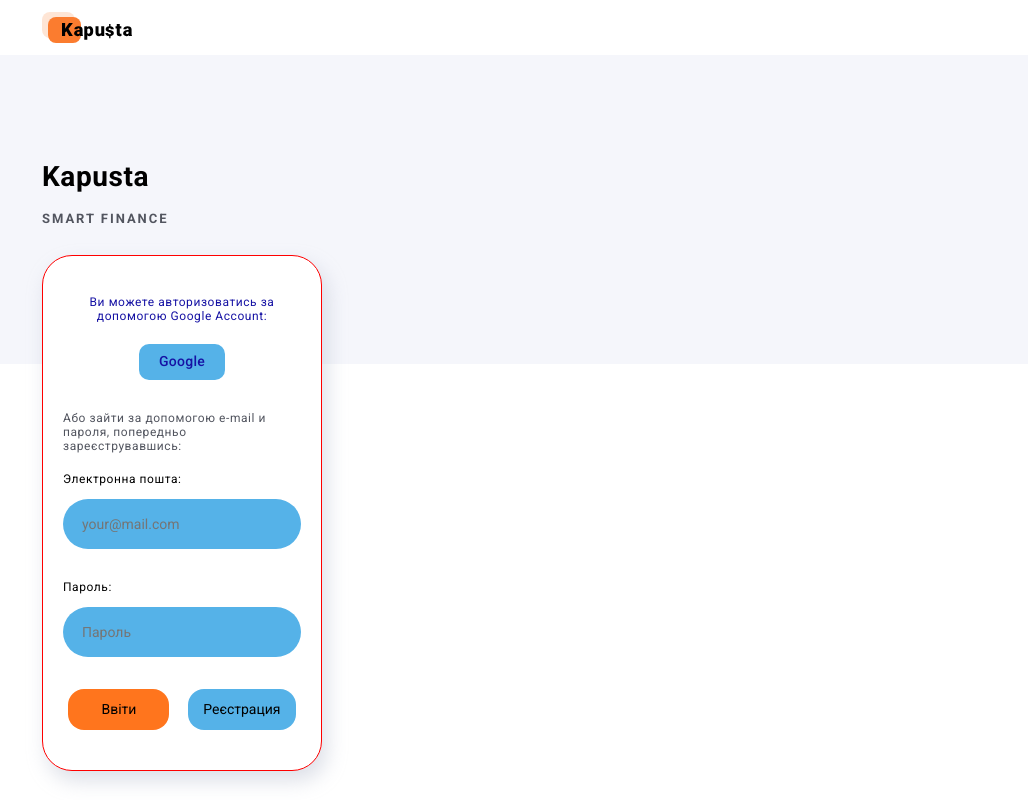
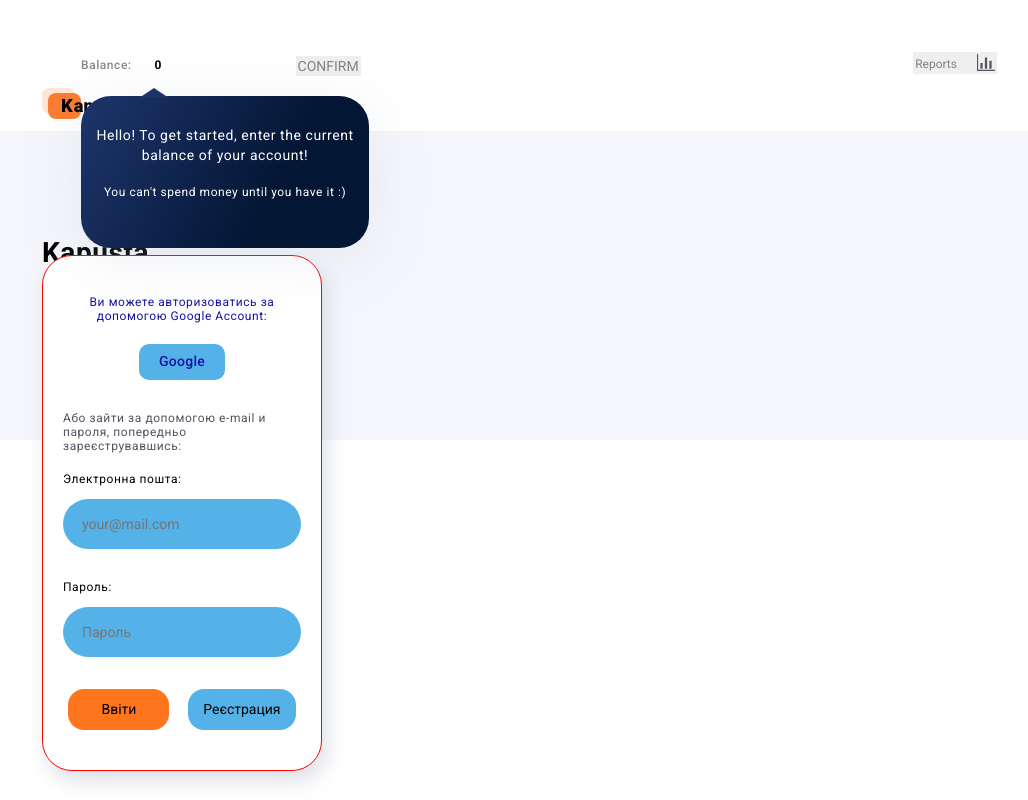
Before and after one commit to Romaleso261981/Pet-project, a React (Create React App) app: page / in a window 1280 px wide. Shown: the whole page, without its empty margins (102-1130 px from the left). Built offline with nearby package versions, Linux system fonts and the light colour scheme.

Commit message:
Balance and Modal without balance

```diff
--- a/package.json
+++ b/package.json
@@ -10,6 +10,7 @@
     "@testing-library/user-event": "^13.5.0",
     "axios": "^0.27.2",
     "classnames": "^2.3.1",
+    "eslint-config-prettier": "^8.6.0",
     "formik": "^2.2.9",
     "framer-motion": "^7.2.1",
     "gsap": "^3.11.0",
--- a/src/App.js
+++ b/src/App.js
@@ -2,10 +2,13 @@ import './App.css';
 // import { ListExpenses } from "./components/ListExpenses/ListExpenses";
 import { Layout } from './components/Layout/Layout';
 import { Routes, Route } from 'react-router-dom';
+import { Balance } from './components/Balance/Balance';
 
 function App() {
   return (
     <>
+      <Balance />
+
       <Layout />
       {/* <Routes>
         <Route
--- /dev/null
+++ b/src/components/Balance/Balance.jsx
@@ -0,0 +1,35 @@
+import style from './Balance.module.scss';
+import { useState } from 'react';
+import { GoGraph } from 'react-icons/go';
+import { Container } from '../Container/Container';
+import ModalWithoutBalance from '../Modals/ModalWithoutBalance/ModalWithoutBalance';
+export const Balance = () => {
+  const [balance, setBalance] = useState(0);
+  const handleChange = (e) => {
+    setBalance(e.target.value);
+  };
+  return (
+    <Container>
+      <div className={style.containers}>
+        <div className={style.flex}>
+          <p className={style.title}>Balance:</p>
+          <input
+            className={style.inputBalance}
+            type="number"
+            name="balance"
+            placeholder="0.00 UAH"
+            style={{ color: '#000000' }}
+            value={balance}
+            onChange={handleChange}
+          />
+          {balance === 0 && <ModalWithoutBalance />}
+
+          <button className={style.buttonConfirm}>confirm</button>
+        </div>
+        <button className={style.report}>
+          Reports <GoGraph className={style.icon} />
+        </button>
+      </div>
+    </Container>
+  );
+};
--- /dev/null
+++ b/src/components/Balance/Balance.module.scss
@@ -0,0 +1,79 @@
+.report {
+  color: #52555fb2;
+  border-color: transparent;
+  font-weight: 400;
+  font-size: 12px;
+  line-height: 1.16;
+  margin-bottom: 43px;
+  display: flex;
+  align-items: end;
+  justify-content: center;
+  @media screen and (min-width: 768px) {
+    margin-right: 37px;
+    margin-left: auto;
+    margin-bottom: -18px;
+  }
+}
+
+.icon {
+  height: 18px;
+  width: 18px;
+  color: #52555f;
+  margin-left: 20px;
+}
+
+.title {
+  color: #52555fb2;
+  font-weight: 500;
+  font-size: 12px;
+  line-height: 1.16;
+  text-align: center;
+  margin-bottom: 20px;
+  @media screen and (min-width: 768px) {
+    margin-bottom: 0;
+    margin-right: 21px;
+    display: flex;
+    align-items: center;
+  }
+}
+
+.inputBalance {
+  border-color: transparent;
+  color: #000000;
+  font-weight: 700;
+  font-size: 12px;
+  text-transform: uppercase;
+  @media screen and (min-width: 768px) {
+  }
+}
+
+.buttonConfirm {
+  color: #52555fb2;
+  text-transform: uppercase;
+  border-color: transparent;
+  @media screen and (min-width: 768px) {
+  }
+}
+
+.flex {
+  text-align: center;
+  @media screen and (min-width: 768px) {
+    display: flex;
+  }
+}
+
+.containers {
+  display: flex;
+  flex-direction: column-reverse;
+  margin-top: 104px;
+  margin-left: 39px;
+  @media screen and (min-width: 768px) {
+    margin-top: 52px;
+    display: flex;
+    align-items: baseline;
+    justify-content: start;
+  }
+  @media screen and (min-width: 1280px) {
+    justify-content: center;
+  }
+}
--- /dev/null
+++ b/src/components/Modals/ModalWithoutBalance/ModalWithoutBalance.jsx
@@ -0,0 +1,14 @@
+import style from './ModalWithoutBalance.module.scss';
+
+const ModalWithoutBalance = () => {
+  return (
+    <>
+      <div className={style.container}>
+        <p className={style.helloText}>Hello! To get started, enter the current balance of your account!</p>
+        <p className={style.descrText}>You can't spend money until you have it :)</p>
+      </div>
+    </>
+  );
+};
+
+export default ModalWithoutBalance;
--- /dev/null
+++ b/src/components/Modals/ModalWithoutBalance/ModalWithoutBalance.module.scss
@@ -0,0 +1,43 @@
+.container {
+  background-color: #1d346a;
+  background: linear-gradient(117.84deg, #1d346a 2.84%, #031634 67.28%);
+  box-shadow: 0px 10px 60px rgba(170, 178, 197, 0.2);
+  border-radius: 30px;
+  width: 280px;
+  height: 152px;
+  padding-top: 29px;
+  display: block;
+  margin-top: 23px;
+  position: absolute;
+  z-index: 999;
+  @media screen and (min-width: 768px) {
+    width: 288px;
+    margin-top: 40px;
+  }
+}
+
+.container:before {
+  content: '';
+  position: absolute;
+  left: 20%;
+  top: -23px;
+  border: 15px solid transparent;
+  border-bottom: 10px solid #1d346a;
+}
+
+.helloText {
+  text-align: center;
+  color: #ffffff;
+  font-weight: 400;
+  font-size: 14px;
+  line-height: 1.43;
+}
+
+.descrText {
+  text-align: center;
+  color: #ffffff;
+  font-weight: 400;
+  font-size: 12px;
+  line-height: 1.33;
+  margin-top: 20px;
+}
```
Also changed, not shown: 1 other file (tests, documents, lock files or other folders).
